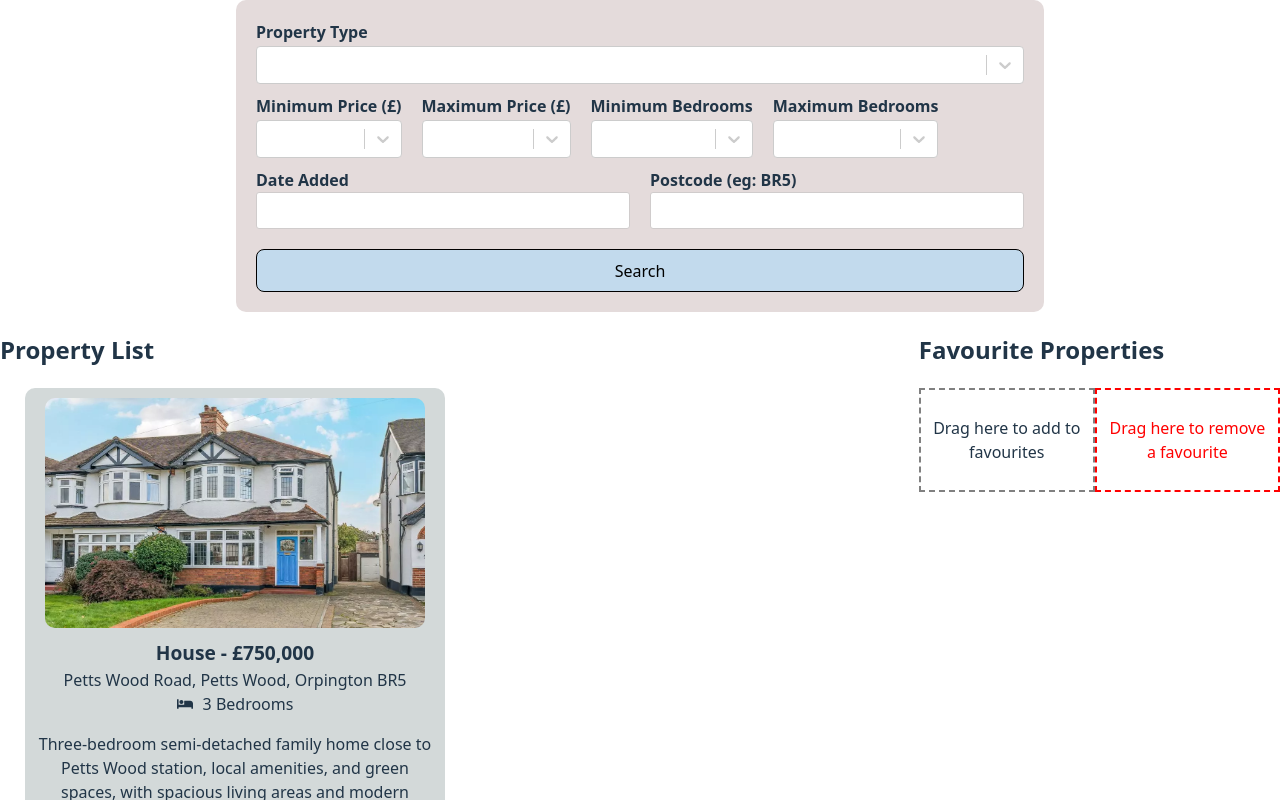
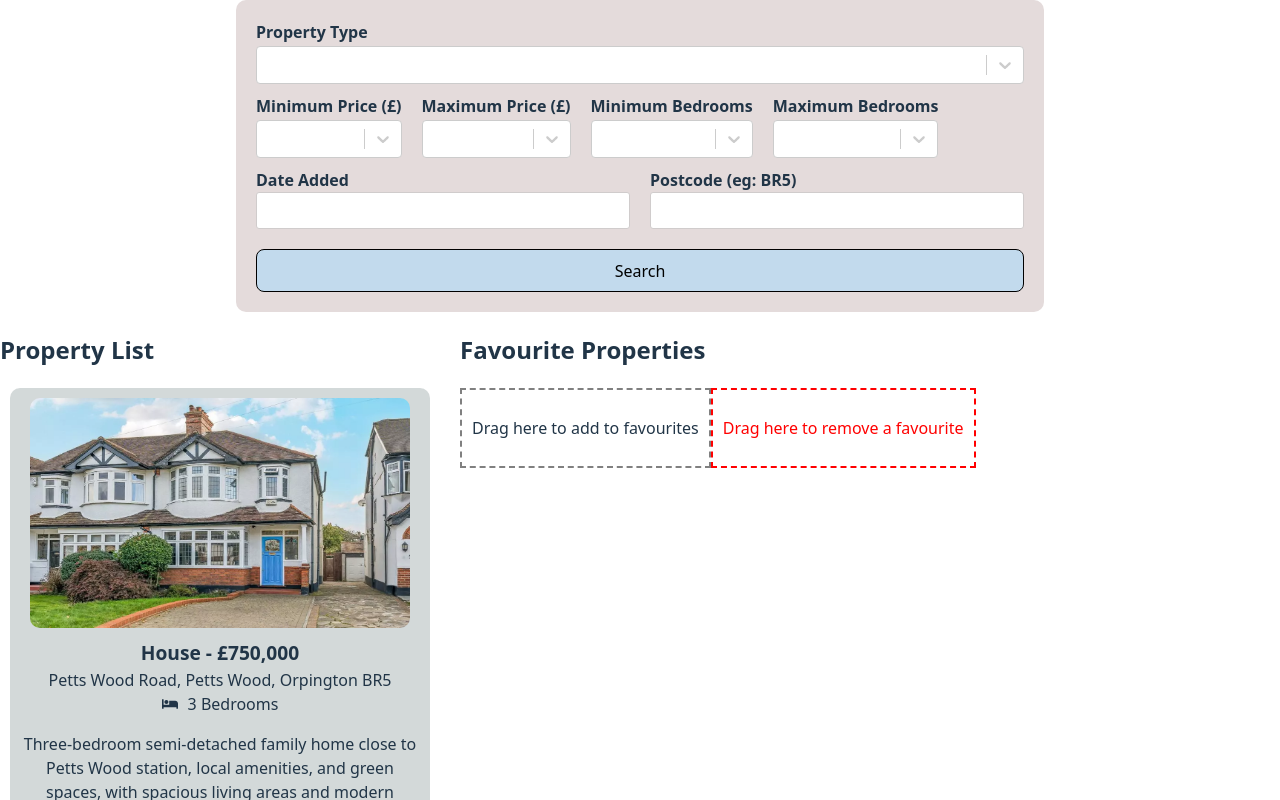
Before and after one commit to shashini13/React-CW, a React (Vite) app: page / in a window 1280 px wide. Shown: the top 800 px of the page. Built offline with nearby package versions, Linux system fonts and the light colour scheme.

Commit message:
Created a new div & added classes

```diff
--- a/src/components/PropertyList.jsx
+++ b/src/components/PropertyList.jsx
@@ -6,9 +6,9 @@ const PropertyList = ({results, onFavourite}) => {
     };
 
     return (
-        <div>
+        <div className="property-list-div">
             <h2>Property List</h2>
-                <div className="property-list">
+                <div className="property-list-content">
                     {results.map((p) => (
                     <PropertyCard
                         key={p.id}
```
